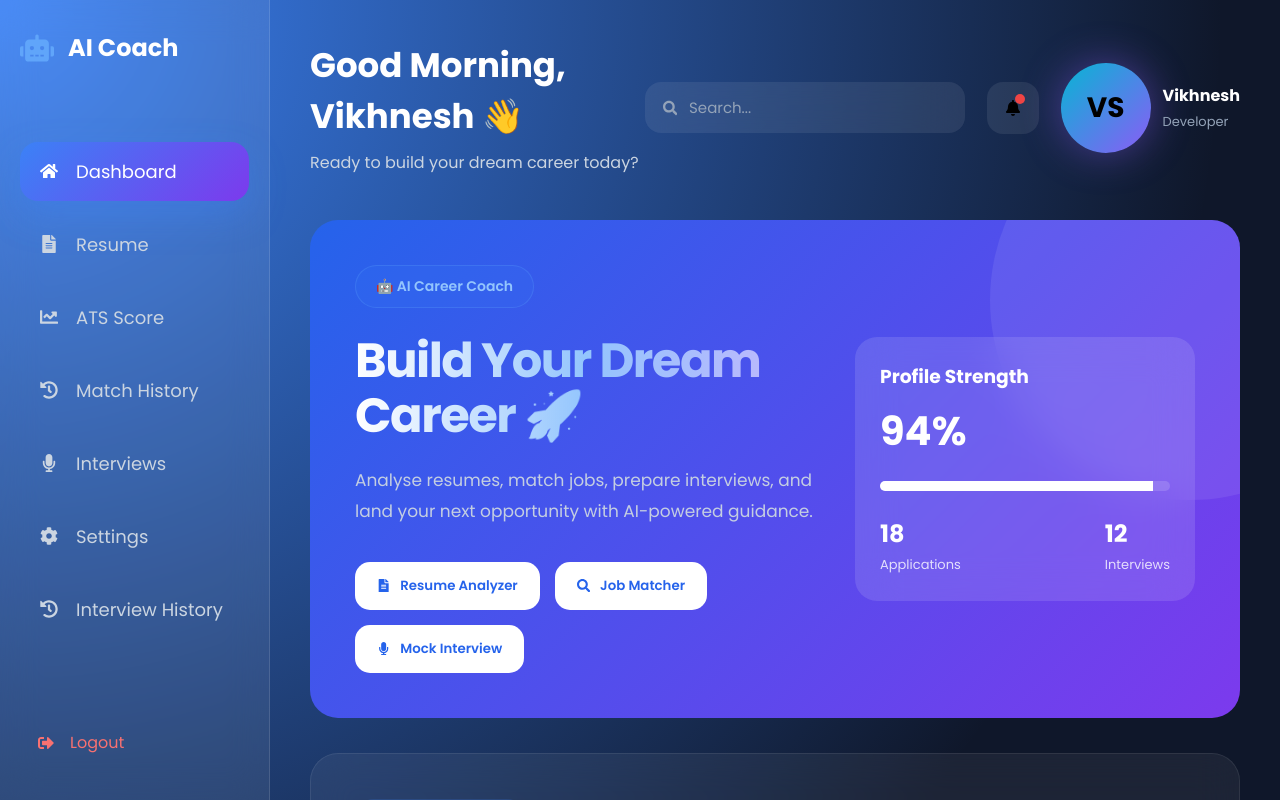
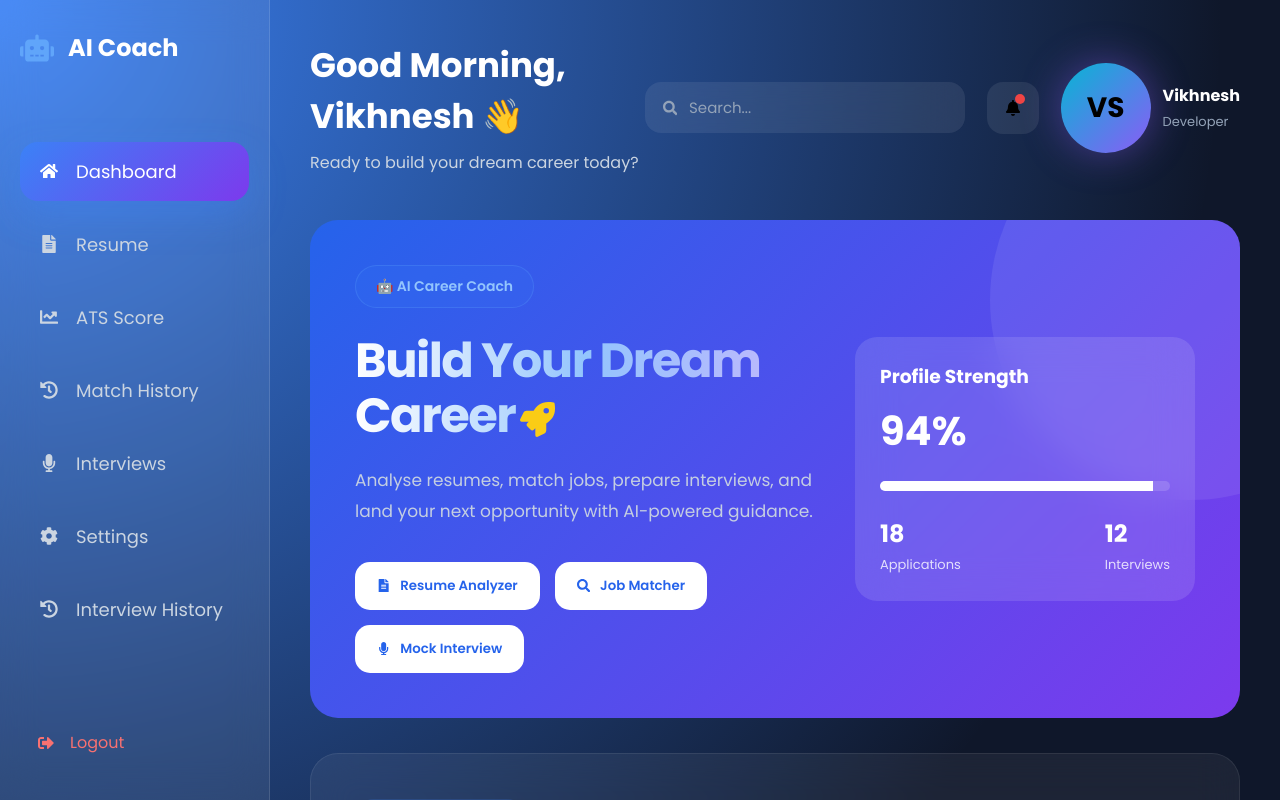
Before and after one commit to Vikhnesh-Sathyan/AI-Career-Coach, a React app in the folder frontend/: page /dashboard in a window 1280 px wide. Shown: the top 800 px of the page. Built offline with nearby package versions, Linux system fonts and the light colour scheme; the HTML template or start-up script is replaced by a standard one.

Commit message:
Upgrade Dashboard and todaygoal CSS

```diff
--- a/frontend/src/components/dashboard/DashboardHero.jsx
+++ b/frontend/src/components/dashboard/DashboardHero.jsx
@@ -6,7 +6,8 @@ import { useNavigate } from "react-router-dom";
 import {
     FaFileAlt,
     FaSearch,
-    FaMicrophone
+    FaMicrophone,
+    FaRocket
 } from "react-icons/fa";
 
 function DashboardHero() {
@@ -35,11 +36,10 @@ function DashboardHero() {
 
                 </span>
 
-                <h1>
-
-                    Build Your Dream Career 🚀
-
-                </h1>
+              <h1>
+                    Build Your Dream Career
+                    <FaRocket className="rocket-icon" />
+            </h1>
 
                 <p className="hero-quote">
 
--- a/frontend/src/styles/dashboardhero.css
+++ b/frontend/src/styles/dashboardhero.css
@@ -208,6 +208,18 @@
 
 }
 
+.rocket-icon{
+
+    color:#FACC15;
+
+    margin-left:5px;
+
+    font-size:35px;
+
+    transform:translateY(5px);
+
+}
+
 @media(max-width:1100px){
 
 .dashboard-hero{
--- a/frontend/src/styles/todaygoals.css
+++ b/frontend/src/styles/todaygoals.css
@@ -7,7 +7,7 @@
 
     padding:30px;
 
-    /* border:1px solid rgba(255,255,255,.08); */
+    border:1px solid rgba(255,255,255,.08);
 
 }
 
@@ -105,7 +105,7 @@
 
     height:8px;
 
-    /* background:#334155; */
+    background:#334155;
 
     border-radius:20px;
 
@@ -118,7 +118,7 @@
 
     height:100%;
 
-    background:#22C55E;  /* green */
+    background:#3B82F6;
 
     border-radius:20px;
 
```
